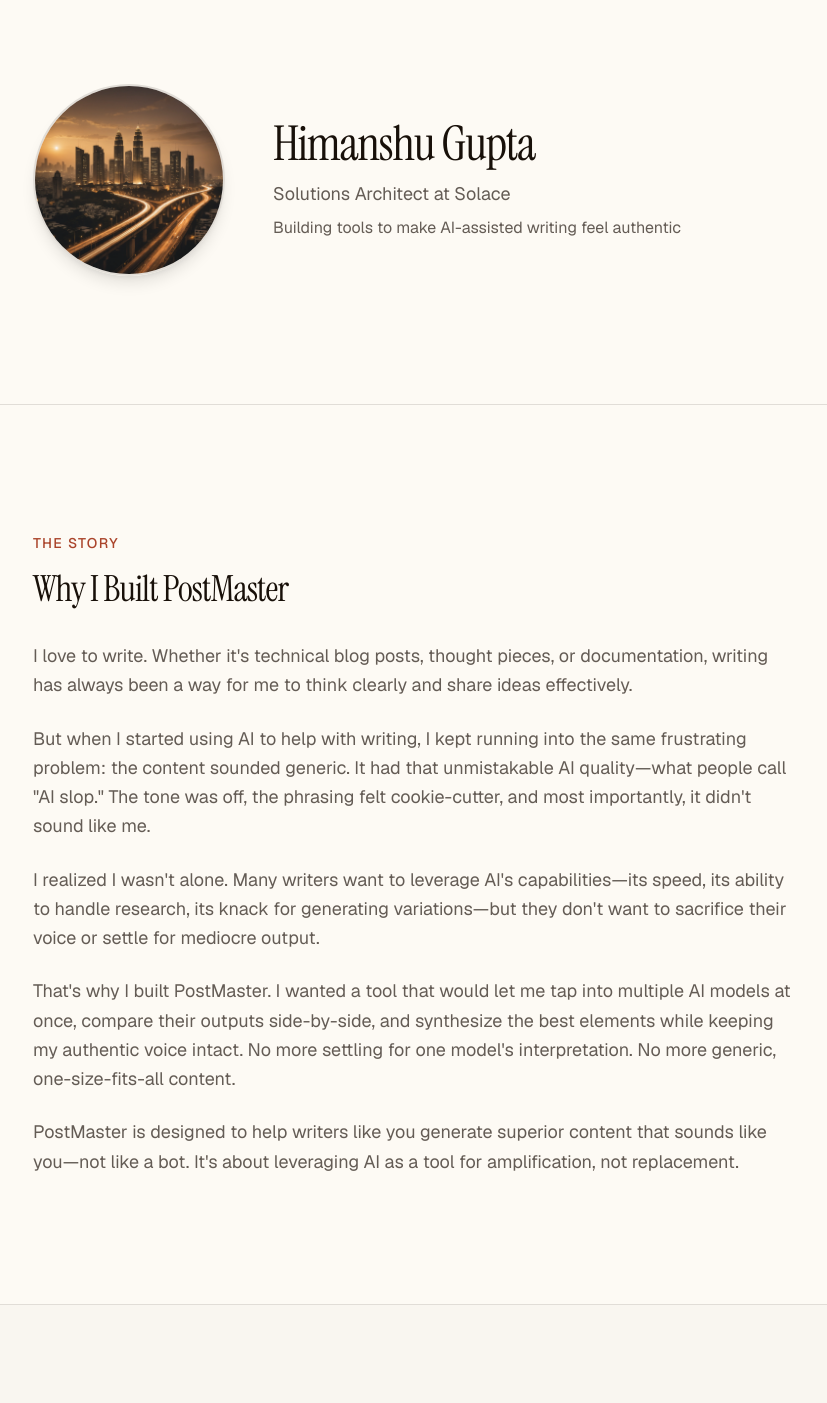
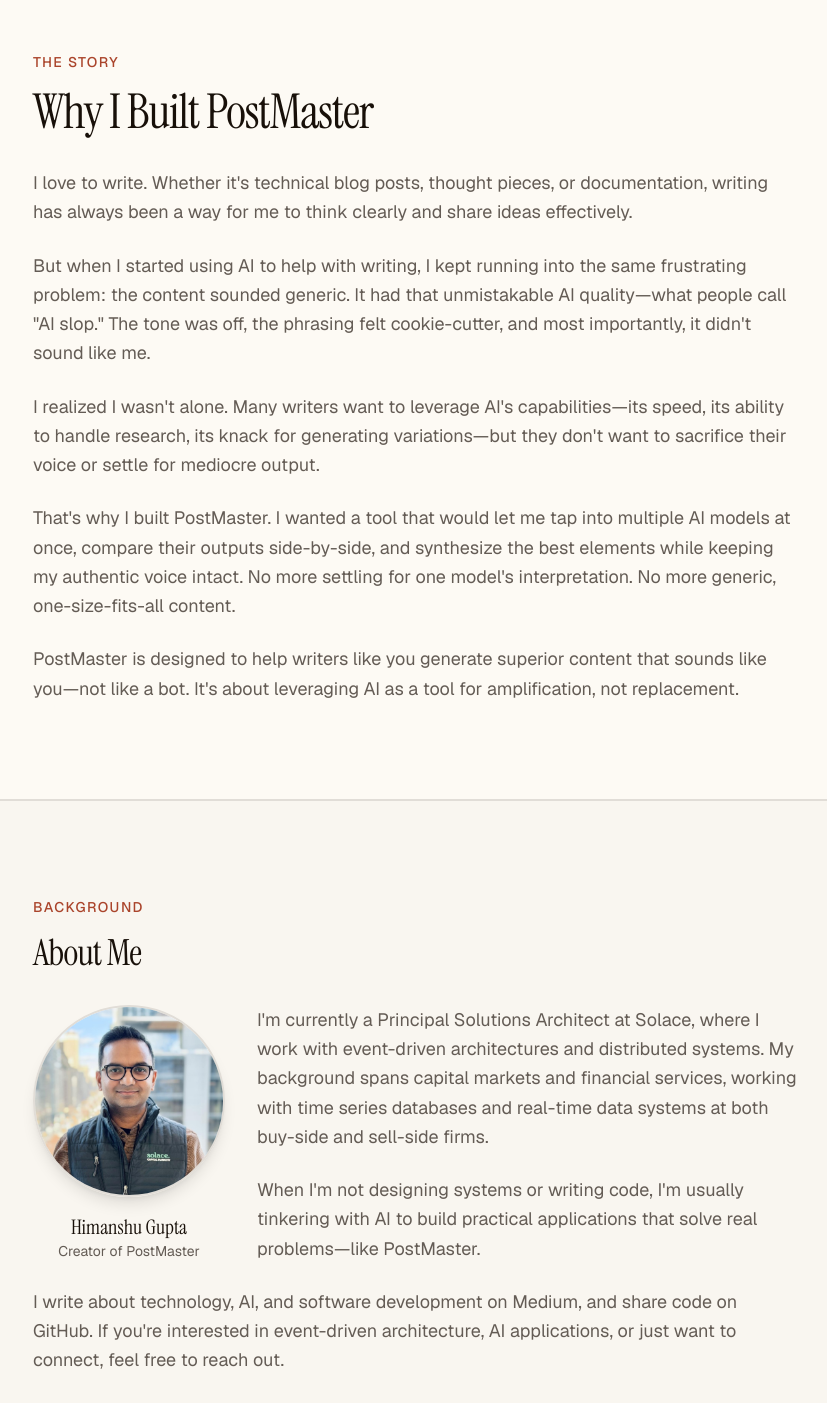
Before and after one commit to himoacs/postmaster, a Next.js app: page /about in a window 1280 px wide. Shown: the part 100-1503 px from the top of the page, without its empty margins (223-1050 px from the left). Built offline with nearby package versions, Linux system fonts and the light colour scheme.

Commit message:
Update About page layout with left-aligned headshot and text wrapping

```diff
--- a/src/app/(marketing)/about/page.tsx
+++ b/src/app/(marketing)/about/page.tsx
@@ -1,8 +1,7 @@
 import Link from "next/link";
 import Image from "next/image";
 import { Button } from "@/components/ui/button";
-import { PenLine, Linkedin, Github } from "lucide-react";
-import { ArrowLeft } from "lucide-react";
+import { PenLine, ArrowLeft, ExternalLink } from "lucide-react";
 
 export default function AboutPage() {
   return (
@@ -53,49 +52,16 @@
       </header>
 
       <main className="flex-1 pt-14">
-        {/* Hero Section with Photo */}
-        <section className="border-b py-24 lg:py-32">
-          <div className="container">
-            <div className="mx-auto max-w-3xl">
-              <div className="flex flex-col items-center gap-8 lg:flex-row lg:gap-12">
-                {/* Profile Photo */}
-                <div className="relative h-48 w-48 flex-shrink-0 overflow-hidden rounded-full border-2 border-border shadow-lg">
-                  <Image
-                    src="/himanshu-profile.jpg"
-                    alt="Himanshu Gupta"
-                    fill
-                    className="object-cover"
-                    priority
-                  />
-                </div>
-
-                {/* Intro */}
-                <div className="text-center lg:text-left">
-                  <h1 className="font-serif text-4xl font-normal tracking-tight sm:text-5xl">
-                    Himanshu Gupta
-                  </h1>
-                  <p className="mt-3 text-lg text-muted-foreground">
-                    Solutions Architect at Solace
-                  </p>
-                  <p className="mt-2 text-base text-muted-foreground">
-                    Building tools to make AI-assisted writing feel authentic
-                  </p>
-                </div>
-              </div>
-            </div>
-          </div>
-        </section>
-
-        {/* Why I Built PostMaster */}
-        <section className="py-24 lg:py-32">
+        {/* Story Section - First */}
+        <section className="border-b py-16 lg:py-24">
           <div className="container">
             <div className="mx-auto max-w-3xl">
               <p className="mb-4 text-sm font-medium uppercase tracking-widest text-primary">
                 The Story
               </p>
-              <h2 className="font-serif text-3xl font-normal tracking-tight sm:text-4xl">
+              <h1 className="font-serif text-4xl font-normal tracking-tight sm:text-5xl">
                 Why I Built PostMaster
-              </h2>
+              </h1>
 
               <div className="mt-8 space-y-6 text-lg leading-relaxed text-muted-foreground">
                 <p>
@@ -137,8 +103,8 @@
           </div>
         </section>
 
-        {/* Background */}
-        <section className="border-t bg-muted/30 py-24">
+        {/* About Me Section - Photo Next to Content */}
+        <section className="border-t bg-muted/30 py-16 lg:py-24">
           <div className="container">
             <div className="mx-auto max-w-3xl">
               <p className="mb-4 text-sm font-medium uppercase tracking-widest text-primary">
@@ -148,17 +114,36 @@
                 About Me
               </h2>
 
-              <div className="mt-8 space-y-6 text-lg leading-relaxed text-muted-foreground">
+              <div className="mt-8">
+                {/* Profile Photo and Caption - Floated Left */}
+                <div className="float-left mr-8 mb-6">
+                  <div className="relative h-48 w-48 overflow-hidden rounded-full border-2 border-border shadow-lg">
+                    <Image
+                      src="/himanshu-headshot.jpg"
+                      alt="Himanshu Gupta"
+                      fill
+                      sizes="192px"
+                      className="object-cover"
+                      priority
+                    />
+                  </div>
+                  <div className="mt-4 text-center">
+                    <h3 className="font-serif text-xl font-medium">Himanshu Gupta</h3>
+                    <p className="text-sm text-muted-foreground">Creator of PostMaster</p>
+                  </div>
+                </div>
+
+                {/* Bio Content - Wraps Around Image */}
+                <div className="space-y-6 text-lg leading-relaxed text-muted-foreground">
                   <p>
-                  I&apos;m currently a Solutions Architect at Solace, where I work with
+                    I&apos;m currently a Principal Solutions Architect at Solace, where I work with
                     event-driven architectures and distributed systems. My background spans
                     capital markets and financial services, working with time series databases
                     and real-time data systems at both buy-side and sell-side firms.
                   </p>
 
                   <p>
-                  I hold a Bachelor of Science in Electrical Engineering from the City
-                  College of New York. When I&apos;m not designing systems or writing code,
+                    When I&apos;m not designing systems or writing code,
                     I&apos;m usually tinkering with AI to build practical applications that solve
                     real problems—like PostMaster.
                   </p>
@@ -168,49 +153,50 @@
                     share code on GitHub. If you&apos;re interested in event-driven architecture,
                     AI applications, or just want to connect, feel free to reach out.
                   </p>
-              </div>
 
                   {/* Social Links */}
-              <div className="mt-12 flex flex-wrap gap-4">
-                <Button size="lg" variant="outline" asChild>
+                  <div className="flex flex-wrap gap-3 pt-4">
+                    <Button size="default" variant="outline" asChild>
                       <a
                         href="https://www.linkedin.com/in/guptahim/"
                         target="_blank"
                         rel="noopener noreferrer"
                         className="flex items-center gap-2"
                       >
-                    <Linkedin className="h-5 w-5" />
+                        <svg className="h-4 w-4" viewBox="0 0 24 24" fill="currentColor">
+                          <path d="M20.447 20.452h-3.554v-5.569c0-1.328-.027-3.037-1.852-3.037-1.853 0-2.136 1.445-2.136 2.939v5.667H9.351V9h3.414v1.561h.046c.477-.9 1.637-1.85 3.37-1.85 3.601 0 4.267 2.37 4.267 5.455v6.286zM5.337 7.433c-1.144 0-2.063-.926-2.063-2.065 0-1.138.92-2.063 2.063-2.063 1.14 0 2.064.925 2.064 2.063 0 1.139-.925 2.065-2.064 2.065zm1.782 13.019H3.555V9h3.564v11.452zM22.225 0H1.771C.792 0 0 .774 0 1.729v20.542C0 23.227.792 24 1.771 24h20.451C23.2 24 24 23.227 24 22.271V1.729C24 .774 23.2 0 22.222 0h.003z"/>
+                        </svg>
                         LinkedIn
                       </a>
                     </Button>
-                <Button size="lg" variant="outline" asChild>
+                    <Button size="default" variant="outline" asChild>
                       <a
                         href="https://medium.com/@himgupta"
                         target="_blank"
                         rel="noopener noreferrer"
                         className="flex items-center gap-2"
                       >
-                    <svg
-                      className="h-5 w-5"
-                      viewBox="0 0 24 24"
-                      fill="currentColor"
-                    >
+                        <svg className="h-4 w-4" viewBox="0 0 24 24" fill="currentColor">
                           <path d="M13.54 12a6.8 6.8 0 01-6.77 6.82A6.8 6.8 0 010 12a6.8 6.8 0 016.77-6.82A6.8 6.8 0 0113.54 12zM20.96 12c0 3.54-1.51 6.42-3.38 6.42-1.87 0-3.39-2.88-3.39-6.42s1.52-6.42 3.39-6.42 3.38 2.88 3.38 6.42M24 12c0 3.17-.53 5.75-1.19 5.75-.66 0-1.19-2.58-1.19-5.75s.53-5.75 1.19-5.75C23.47 6.25 24 8.83 24 12z"/>
                         </svg>
                         Medium
                       </a>
                     </Button>
-                <Button size="lg" variant="outline" asChild>
+                    <Button size="default" variant="outline" asChild>
                       <a
                         href="https://github.com/himoacs"
                         target="_blank"
                         rel="noopener noreferrer"
                         className="flex items-center gap-2"
                       >
-                    <Github className="h-5 w-5" />
+                        <svg className="h-4 w-4" viewBox="0 0 24 24" fill="currentColor">
+                          <path d="M12 0c-6.626 0-12 5.373-12 12 0 5.302 3.438 9.8 8.207 11.387.599.111.793-.261.793-.577v-2.234c-3.338.726-4.033-1.416-4.033-1.416-.546-1.387-1.333-1.756-1.333-1.756-1.089-.745.083-.729.083-.729 1.205.084 1.839 1.237 1.839 1.237 1.07 1.834 2.807 1.304 3.492.997.107-.775.418-1.305.762-1.604-2.665-.305-5.467-1.334-5.467-5.931 0-1.311.469-2.381 1.236-3.221-.124-.303-.535-1.524.117-3.176 0 0 1.008-.322 3.301 1.23.957-.266 1.983-.399 3.003-.404 1.02.005 2.047.138 3.006.404 2.291-1.552 3.297-1.23 3.297-1.23.653 1.653.242 2.874.118 3.176.77.84 1.235 1.911 1.235 3.221 0 4.609-2.807 5.624-5.479 5.921.43.372.823 1.102.823 2.222v3.293c0 .319.192.694.801.576 4.765-1.589 8.199-6.086 8.199-11.386 0-6.627-5.373-12-12-12z"/>
+                        </svg>
                         GitHub
                       </a>
                     </Button>
+                  </div>
+                </div>
               </div>
             </div>
           </div>
```
Also changed, not shown: public/himanshu-headshot.jpg (added), public/himanshu-profile.webp (renamed from public/himanshu-profile.jpg). Lines whose indentation alone changed are shown as unchanged.
